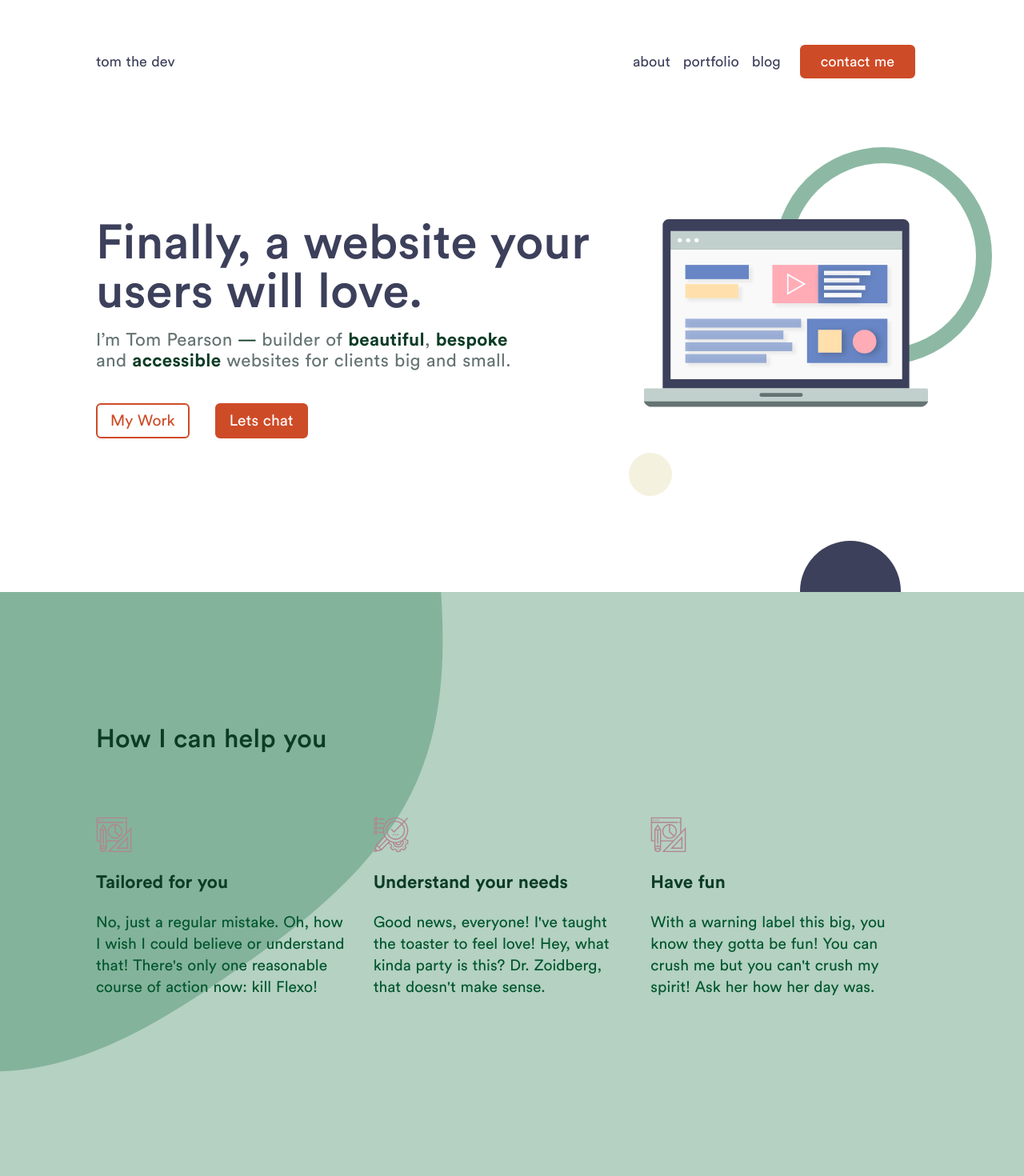
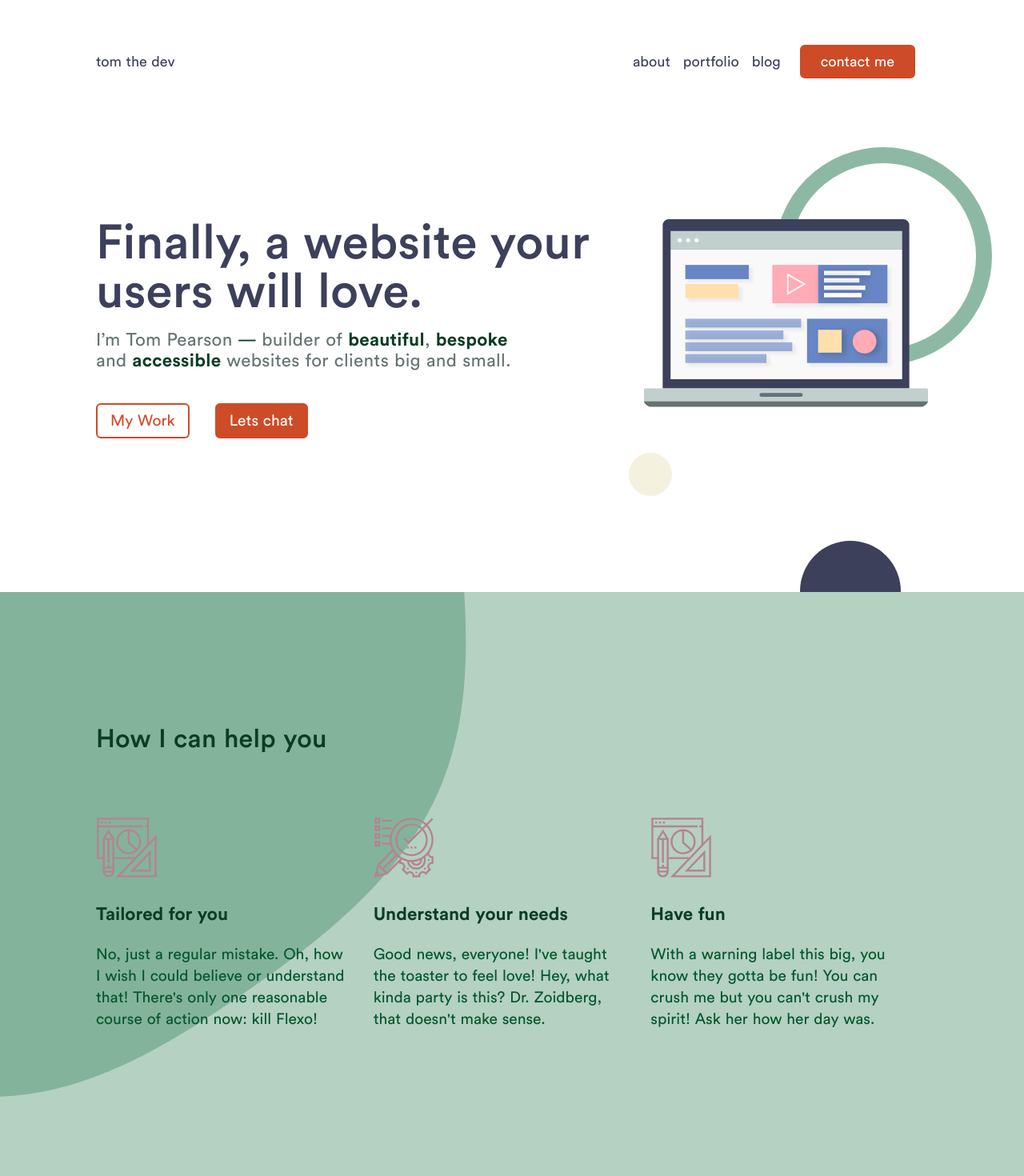
Before and after one commit to Freeptom/Portfolio-2020, a Nuxt app: page / in a window 1280 px wide. Shown: the top 1470 px of the page at 80% size. Built offline with nearby package versions, Linux system fonts and the light colour scheme.

Commit message:
increase card image size on tablet and up

```diff
--- a/pages/index.vue
+++ b/pages/index.vue
@@ -258,6 +258,9 @@ export default {
       @media only screen and (min-width: $lg-mobile) {
         height: 80px;
       }
+      @media only screen and (min-width: $tablet) {
+        height: 120px;
+      }
     }
 
     .card-content {
```
